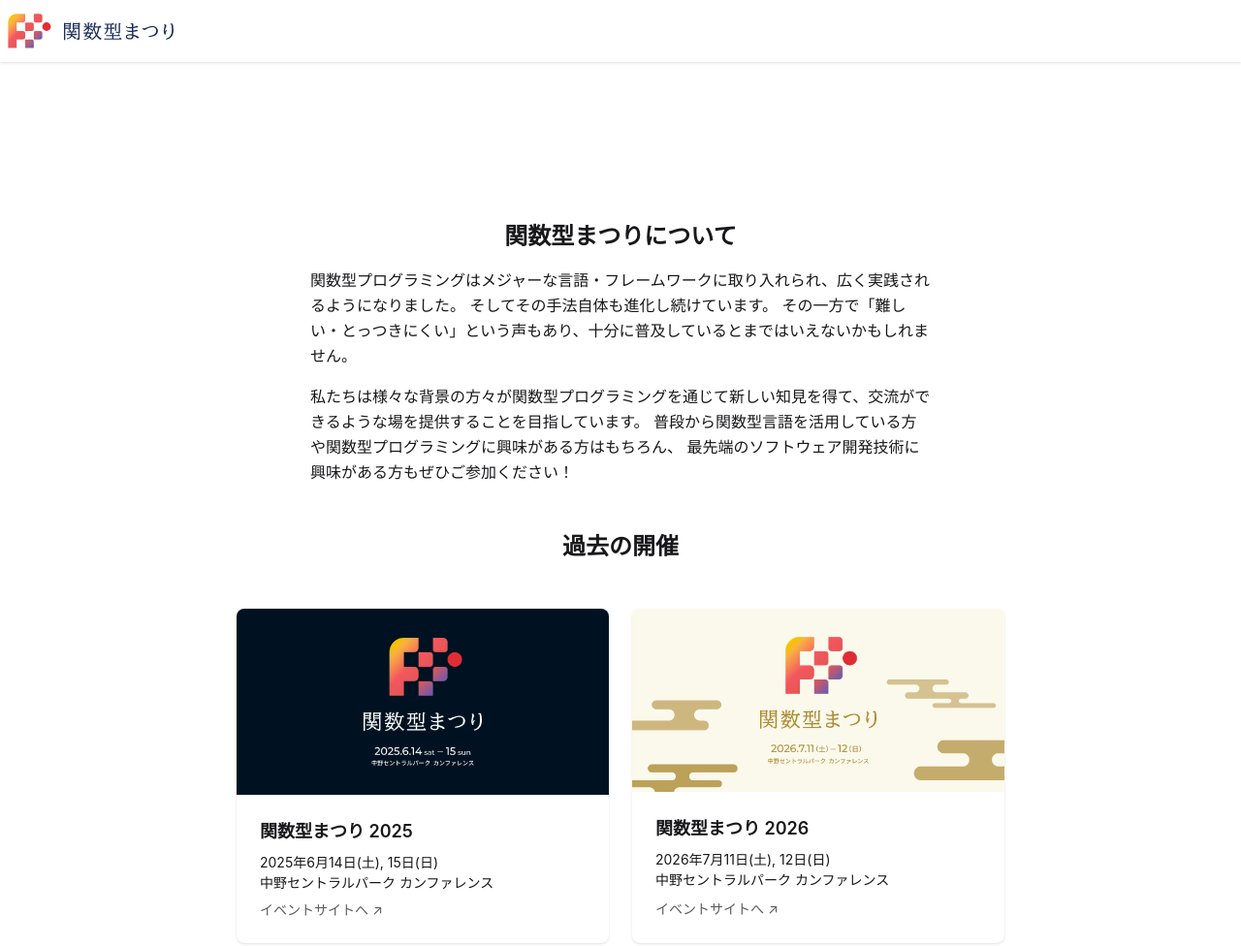
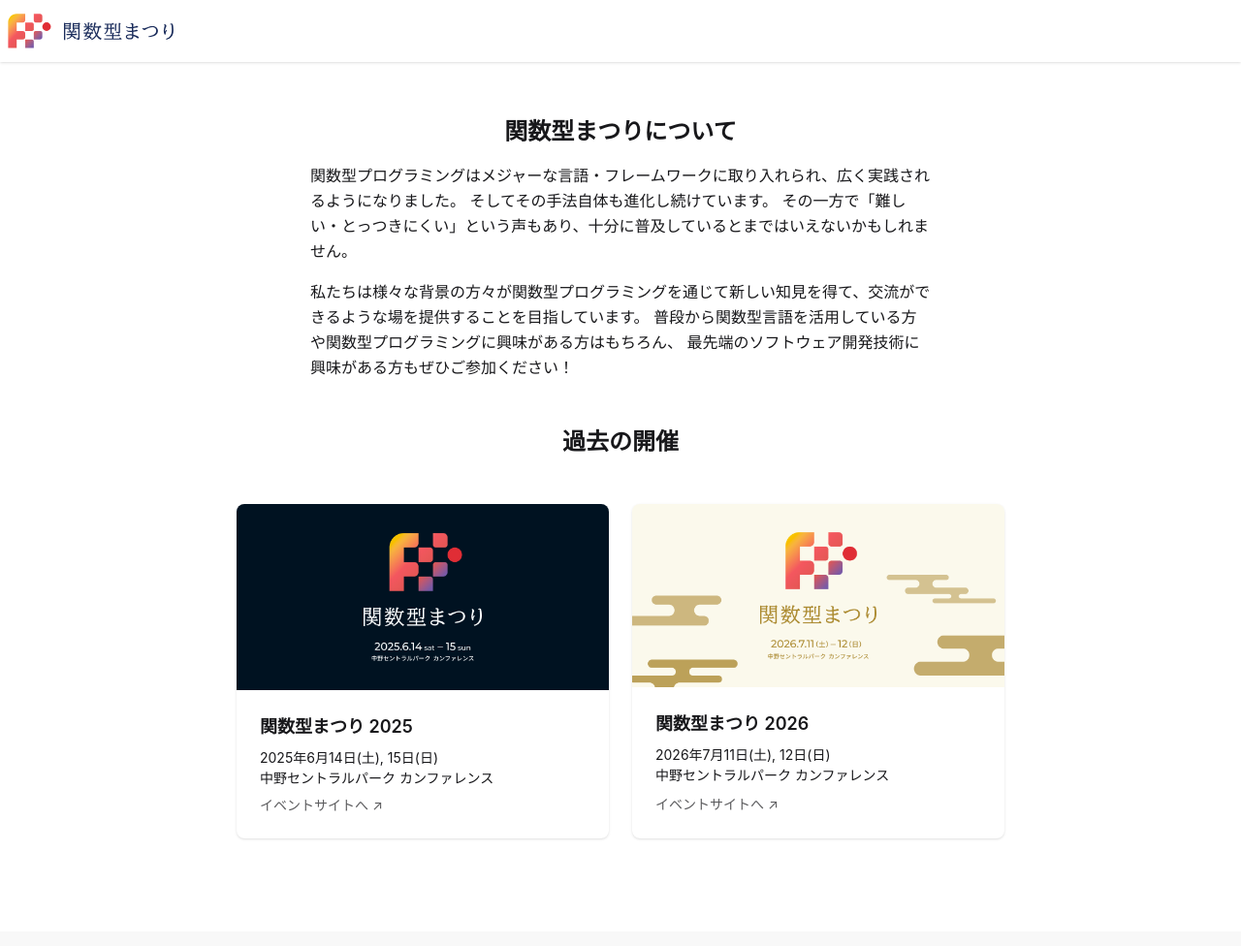
Before and after one commit to fp-matsuri/fp-matsuri.org, a website: page index.html in a window 1280 px wide. Shown: the top 976 px of the page at 97% size. Drawn offline with Linux system fonts and the light colour scheme.

Commit message:
feat: ヒーローの白ログタイプを削除
logotype.svg は全 path が fill:#FFF のダークヒーロー前提素材で、
白背景の本ページでは完全に見えていなかった (ずっと空白帯だった)。
ヘッダーにホリゾンタルロゴが入った今、ヒーローの役割も済んでいるため
要素ごと削除し、素材 (assets/images/logo/logotype.svg) も追跡から外した。
紹介セクションに pt-10 を足してヘッダー下の余白を維持。
不用になったクラス分の再生成 app.css を同梱 (byte fence)

```diff
--- a/index.html
+++ b/index.html
@@ -22,8 +22,7 @@
     </h1>
   </header>
   <main>
-    <img src="assets/images/logo/logotype.svg" alt="関数型まつり" class="mx-auto my-10 block w-full max-w-md px-4">
-    <section class="mx-auto max-w-2xl px-4 pb-8">
+    <section class="mx-auto max-w-2xl px-4 pb-8 pt-10">
       <h2 class="py-4 text-center text-2xl font-bold">関数型まつりについて</h2>
       <div class="space-y-4 leading-relaxed">
         <p>
```
Also changed, not shown: assets/css/app.css, assets/images/logo/logotype.svg (deleted).
